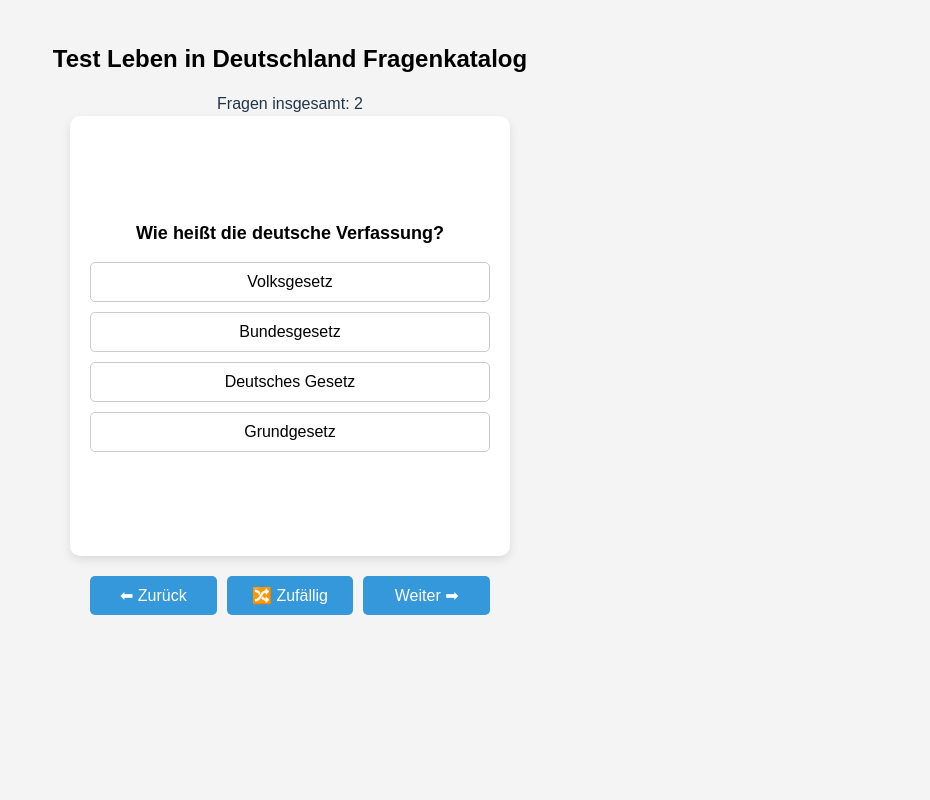
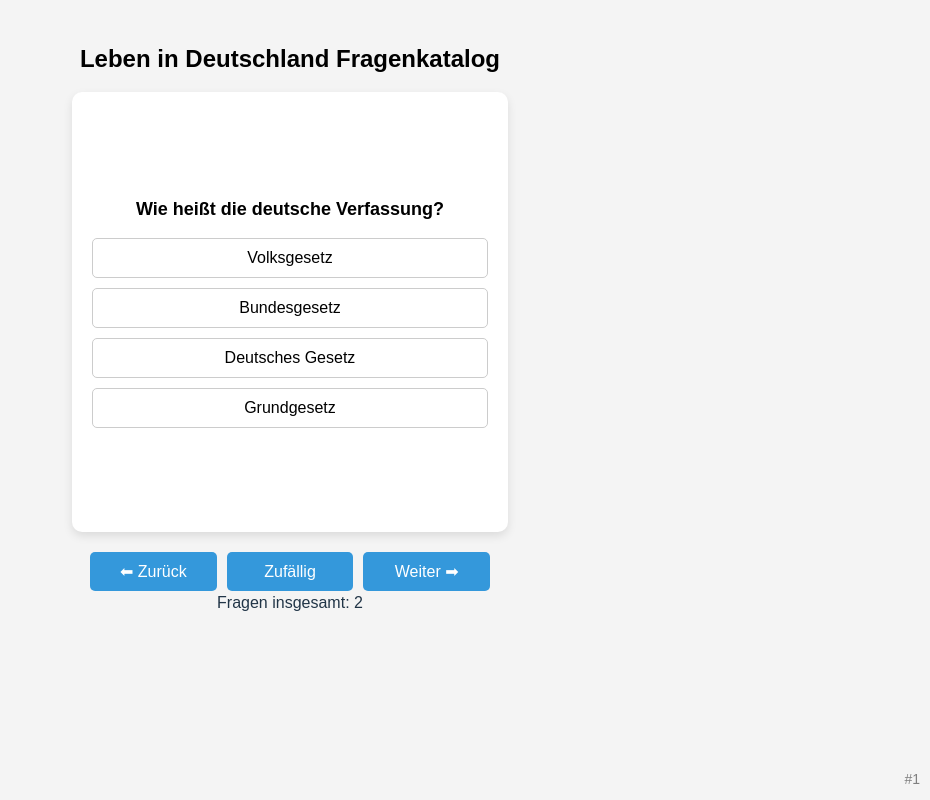
Before and after one commit to roieshalom/BETU, a React (Vite) app in the folder my-project/: page / in a window 1280 px wide. Shown: the whole page, without its empty margins (350-1280 px from the left). Built offline with nearby package versions, Linux system fonts and the light colour scheme.

Commit message:
Updated question numbering, UI layout, and removed emoji

```diff
--- a/my-project/index.html
+++ b/my-project/index.html
@@ -3,7 +3,7 @@
 <head>
     <meta charset="UTF-8">
     <meta name="viewport" content="width=device-width, initial-scale=1.0">
-    <title>Berlin Citizenship Flashcards</title>
+    <title>Leben in Deutschland Fragenkatalog</title>
     <link rel="stylesheet" href="/src/index.css">
 </head>
 <body>
--- a/my-project/src/App.jsx
+++ b/my-project/src/App.jsx
@@ -55,8 +55,7 @@ const App = () => {
 
     return (
         <div className="wrapper">
-            <h1 className="page-title">Test Leben in Deutschland Fragenkatalog</h1>
-            <div className="question-count">Fragen insgesamt: {questions.length}</div>
+            <h1 className="page-title">Leben in Deutschland Fragenkatalog</h1>
 
             <div className="container">
                 <div className="flashcard">
@@ -81,14 +80,17 @@ const App = () => {
                             </button>
                         ))}
                     </div>
+                    <div className="question-number">#{currentIndex + 1}</div>
                 </div>
             </div>
 
             <div className="controls">
                 <button onClick={prevQuestion}>⬅ Zurück</button>
-                <button onClick={randomQuestion}>🔀 Zufällig</button>
+                <button onClick={randomQuestion}>Zufällig</button>
                 <button onClick={nextQuestion}>Weiter ➡</button>
             </div>
+
+            <div className="question-count">Fragen insgesamt: {questions.length}</div>
         </div>
     );
 };
```
